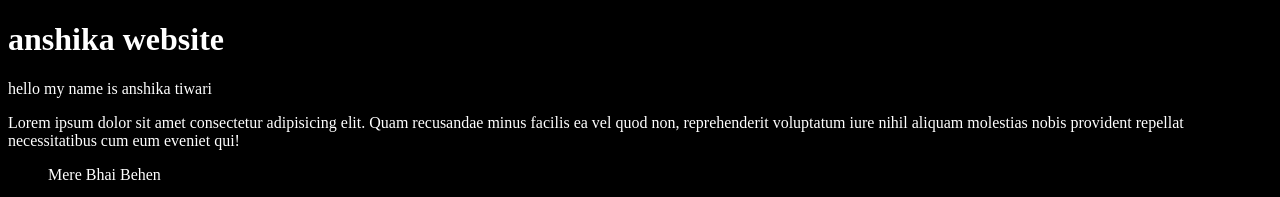
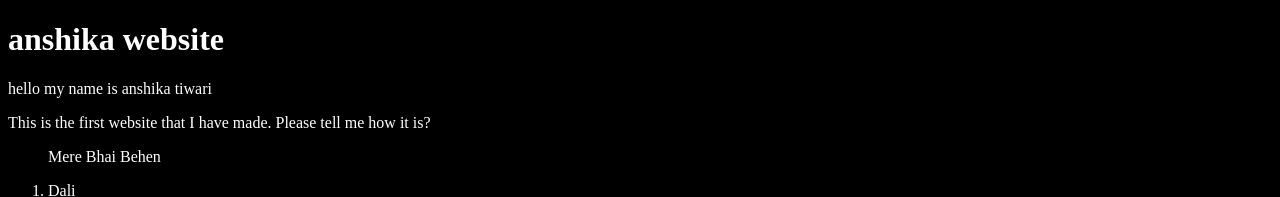
Before and after one commit to D32SSV/anshika, a plain HTML site: page index.html in a window 1280 px wide. Shown: the top 197 px of the page. Drawn offline with Linux system fonts and the light colour scheme.

Commit message:
update p tag

```diff
--- a/index.html
+++ b/index.html
@@ -4,15 +4,13 @@
     <meta charset="UTF-8" />
     <meta name="viewport" content="width=device-width, initial-scale=1.0" />
     <title>Anshika Website</title>
-    <link rel="stylesheet" href="style.css">
+    <link rel="stylesheet" href="style.css" />
   </head>
   <body>
     <h1>anshika website</h1>
     <p>hello my name is anshika tiwari</p>
     <p>
-      Lorem ipsum dolor sit amet consectetur adipisicing elit. Quam recusandae
-      minus facilis ea vel quod non, reprehenderit voluptatum iure nihil aliquam
-      molestias nobis provident repellat necessitatibus cum eum eveniet qui!
+      This is the first website that I have made. Please tell me how it is?
     </p>
     <ol>
       <p>Mere Bhai Behen</p>
@@ -25,6 +23,8 @@
       <li>Milli Pyari Behen</li>
       <li>Shivam</li>
     </ol>
-    <img src="https://imgs.search.brave.com/kg0Vt1I6Koxg7hAKO0_74EChV-cADj35DVR2rTUg2Zk/rs:fit:500:0:0/g:ce/aHR0cHM6Ly90My5m/dGNkbi5uZXQvanBn/LzAyLzU5Lzg3Lzcw/LzM2MF9GXzI1OTg3/NzAxOV9SbjRacklN/SXNqT281YUh0cXFC/Tm51SnJkbjU5MEht/SC5qcGc"/>
+    <img
+      src="https://imgs.search.brave.com/kg0Vt1I6Koxg7hAKO0_74EChV-cADj35DVR2rTUg2Zk/rs:fit:500:0:0/g:ce/aHR0cHM6Ly90My5m/dGNkbi5uZXQvanBn/LzAyLzU5Lzg3Lzcw/LzM2MF9GXzI1OTg3/NzAxOV9SbjRacklN/SXNqT281YUh0cXFC/Tm51SnJkbjU5MEht/SC5qcGc"
+    />
   </body>
 </html>
```
Lines whose indentation alone changed are shown as unchanged.
